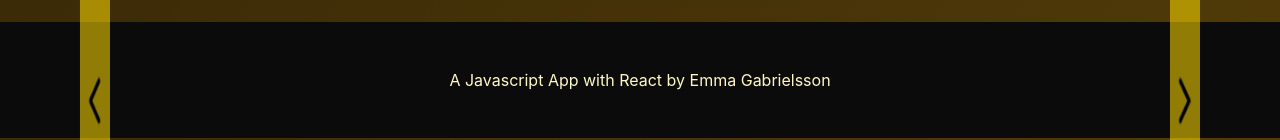
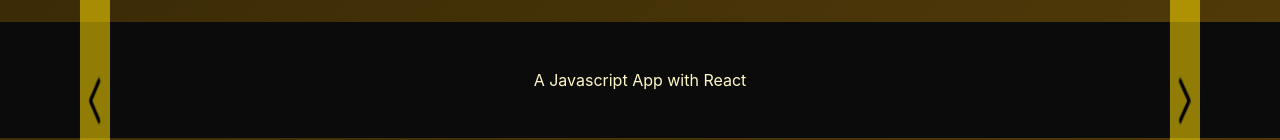
Before and after one commit to EmmaGabrielsson/CourseSubmission_Javascript-Backend, a React (Create React App) app: page / in a window 1280 px wide. Shown: the part 660-800 px from the top of the page. Built offline with nearby package versions, Linux system fonts and the light colour scheme; no server answers.

Commit message:
test update for deploy

```diff
--- a/src/App.js
+++ b/src/App.js
@@ -12,7 +12,7 @@
         <Home/>
       </main>
       <footer>
-        <p>A Javascript App with React by Emma Gabrielsson</p>
+        <p>A Javascript App with React</p>
       </footer>
     </div>
   );
```
